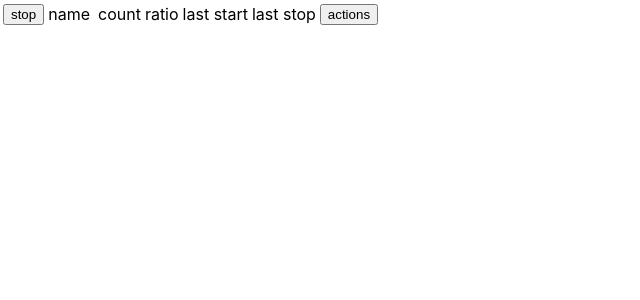
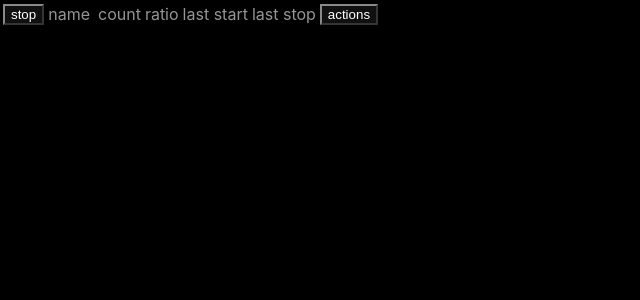
Before and after one commit to GuiRitter/TimeCounterSplitter, a React (Create React App) app: page / in a window 1280 px wide. Shown: the top 300 px of the page, without its empty margins (0-640 px from the left). Built offline with nearby package versions, Linux system fonts and the light colour scheme.

Commit message:
added dark theme

```diff
--- a/src/App.css
+++ b/src/App.css
@@ -36,3 +36,14 @@
     transform: rotate(360deg);
   }
 }
+
+* {
+  background-color: #000000;
+  color: #959595
+}
+
+input {
+  background-color: #101010;
+  border-color: #898989;
+  color: #ffffff
+}
--- a/src/App.js
+++ b/src/App.js
@@ -11,6 +11,8 @@ import AdjustTime from './AdjustTime';
 import ChangeName from './ChangeName';
 import TaskList from './TaskList';
 import TaskActionMenu from './TaskActionMenu';
+
+import './App.css';
 
 class App extends React.Component {
 
```
